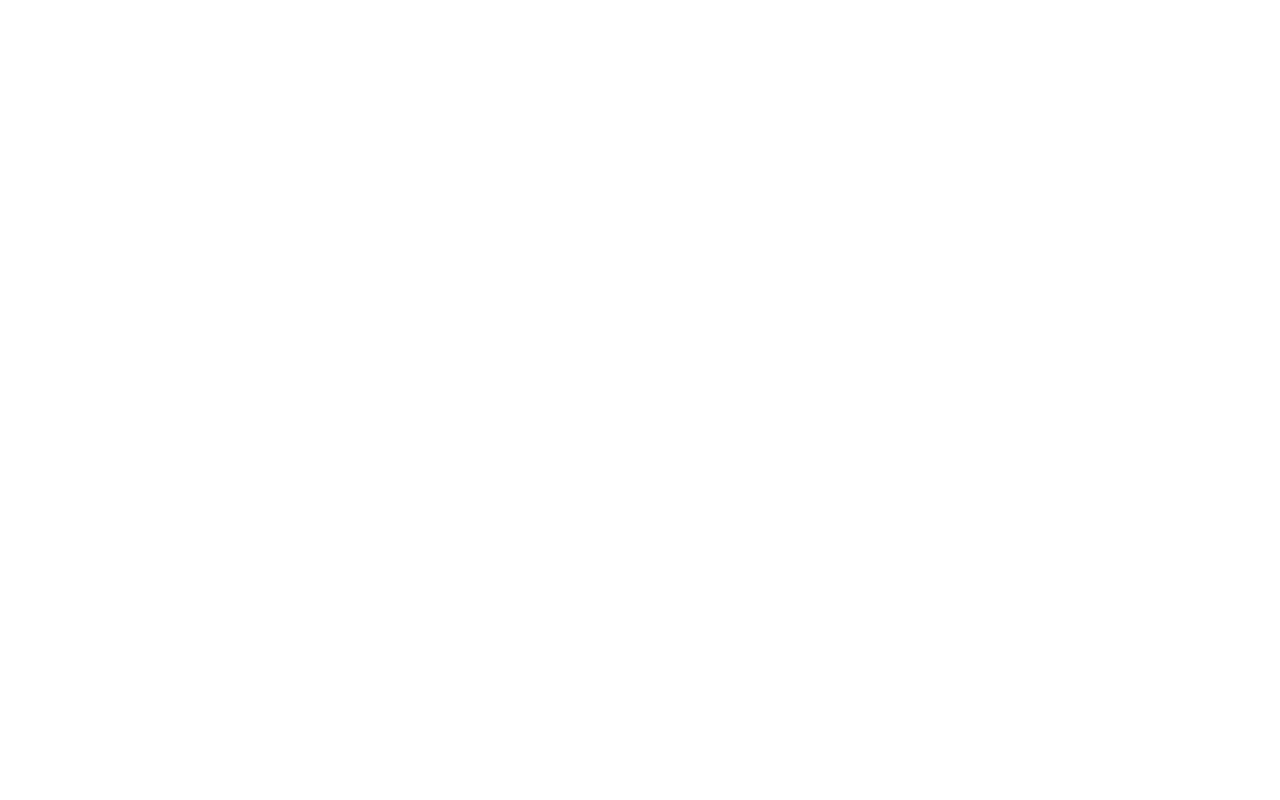
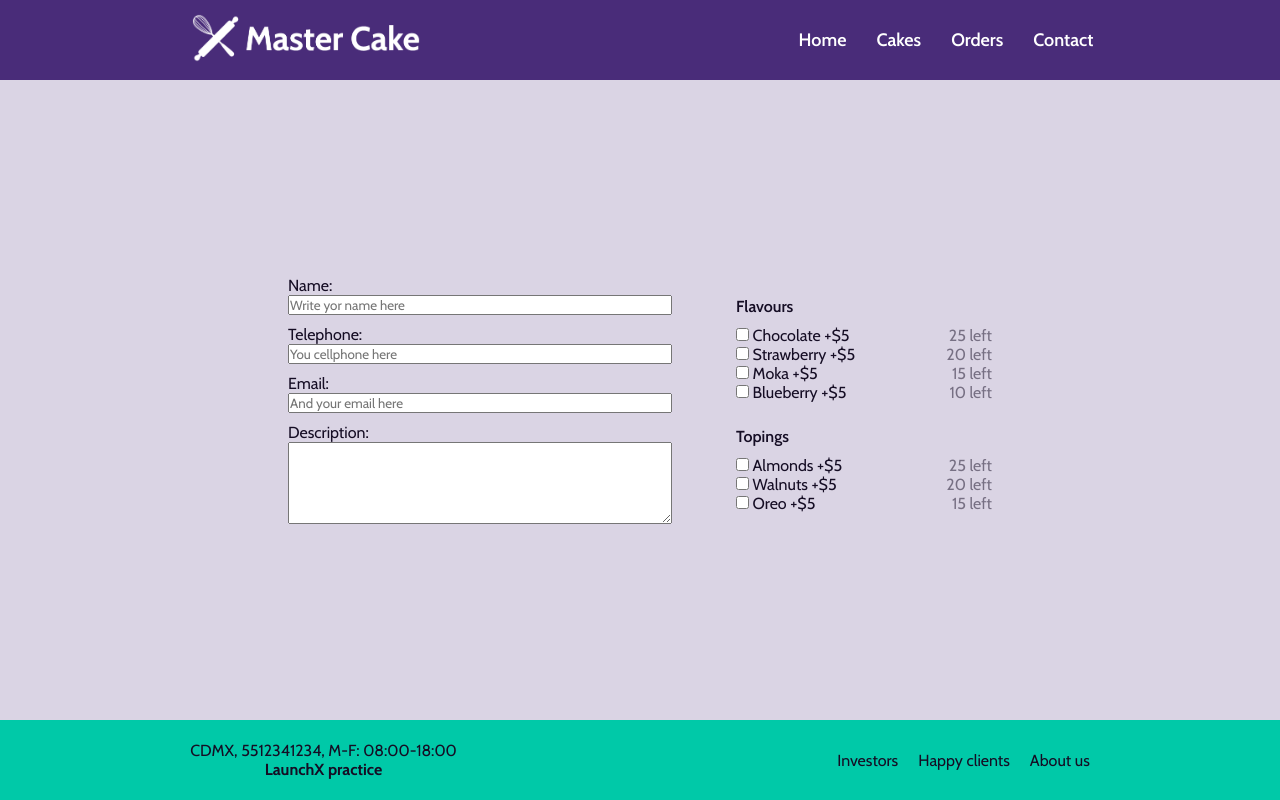
Before and after one commit to eduym17/lxFePracticeBakery, a plain HTML site: page index.html in a window 1280 px wide. Drawn offline with nearby package versions, Linux system fonts and the light colour scheme.

Commit message:
Adds layout

```diff
--- a/index.html
+++ b/index.html
@@ -2,14 +2,107 @@
 <html lang="en">
 <head>
   <link rel="stylesheet" href="styles.css">
+  <link href="https://fonts.googleapis.com/css2?family=Cabin:ital,wght@0,400;0,500;0,600;0,700;1,400;1,500;1,600;1,700&display=swap" rel="stylesheet">
   <meta charset="UTF-8">
   <meta http-equiv="X-UA-Compatible" content="IE=edge">
   <meta name="viewport" content="width=device-width, initial-scale=1.0">
-  <title>Document</title>
+  <title>Bakery | LaunchX</title>
 </head>
 <body>
-  <header></header>
-  <main></main>
-  <footer></footer>
+  <header>
+    <div class="logo">
+      <img src="./assets/icons/Master Cake.png" alt="Master Cake">
+    </div>
+    <div class="navbar">
+      <p>Home</p>
+      <p>Cakes</p>
+      <p>Orders</p>
+      <p>Contact</p>
+    </div>
+  </header>
+  <main>
+    <div class="form">
+      <div class="leftside">
+        <label for="name">Name:</label>
+        <input type="text" id="name" placeholder="Write yor name here" class="input">
+        <label for="tel">Telephone:</label>
+        <input type="tel" id="tel" placeholder="You cellphone here" class="input">
+        <label for="email">Email:</label>
+        <input type="email" id="email" placeholder="And your email here" class="input">
+        <label for="description">Description:</label>
+        <textarea id="description" name="description" rows="5" cols="40" placeholder="Do you have something special on mind?" class="input">
+        </textarea>
+      </div>
+      <div class="rightside">
+        <div class="flavours">
+          <p>Flavours</p>
+          <div class="flavour">
+            <div>
+              <input type="checkbox" name="chocolate" id="chocolate" class="checkbox">
+              <label for="chocolate">Chocolate +$5</label>
+            </div>
+            <p class="quantity">25 left</p>
+          </div>
+          <div class="flavour">
+            <div>
+              <input type="checkbox" name="Strawberry" id="Strawberry" class="checkbox">
+              <label for="Strawberry">Strawberry +$5</label>
+            </div>
+            <p class="quantity">20 left</p>
+          </div>
+          <div class="flavour">
+            <div>
+              <input type="checkbox" name="Moka" id="Moka" class="checkbox">
+              <label for="Moka">Moka +$5</label>
+            </div>
+            <p class="quantity">15 left</p>
+          </div>
+          <div class="flavour">
+            <div>
+              <input type="checkbox" name="Blueberry" id="Blueberry" class="checkbox">
+              <label for="Blueberry">Blueberry +$5</label>
+            </div>
+            <p class="quantity">10 left</p>
+          </div>
+        </div>
+        <div class="topings">
+          <p>Topings</p>
+          <div class="toping">
+            <div>
+              <input type="checkbox" name="Almonds" id="Almonds" class="checkbox">
+              <label for="Almonds">Almonds +$5</label>
+            </div>
+            <p class="quantity">25 left</p>
+          </div>
+          <div class="toping">
+            <div>
+              <input type="checkbox" name="Walnuts" id="Walnuts" class="checkbox">
+              <label for="Walnuts">Walnuts +$5</label>
+            </div>
+            <p class="quantity">20 left</p>
+          </div>
+          <div class="toping">
+            <div>
+              <input type="checkbox" name="Oreo" id="Oreo" class="checkbox">
+              <label for="Oreo">Oreo +$5</label>
+            </div>
+            <p class="quantity">15 left</p>
+          </div>
+        </div>
+      </div>
+    </div>
+
+  </main>
+  <footer>
+    <div class="details">
+      <p>CDMX, 5512341234, M-F: 08:00-18:00</p>
+      <p class="launchx">LaunchX practice</p>
+    </div>
+    <div class="info">
+      <p>Investors</p>
+      <p>Happy clients</p>
+      <p>About us</p>
+    </div>
+  </footer>
 </body>
 </html>
--- a/styles.css
+++ b/styles.css
@@ -0,0 +1,141 @@
+* {
+  box-sizing: border-box;
+  padding: 0;
+  margin: 0;
+  list-style: none;
+  font-family: 'Cabin', sans-serif;
+}
+
+body {
+  background: gray;
+}
+
+header {
+  background: #492C79;
+  height: 10vh;
+  display: flex;
+  align-items: center;
+  justify-content: space-around;
+  font-size: large;
+  font-weight: 600;
+  overflow: hidden;
+}
+
+header > div > img {
+  height: 6vh;
+}
+
+.navbar {
+  color: white;
+  display: flex;
+  gap: 30px;
+}
+
+main {
+  background: #dad4e4;
+  color: #150d24;
+  height: 80vh;
+  display: flex;
+  flex-direction: column;
+  justify-content: center;
+  align-items: center;
+}
+
+.form {
+  display: flex;
+  justify-content: center;
+  align-items: center;
+  gap: 5vw;
+  height: 80vh;
+  overflow: hidden;
+  padding-top: 10px;
+  width: 100vw;
+}
+
+.leftside > label {
+  align-self: flex-start;
+}
+
+.input {
+  width: 100%;
+  margin-bottom: 10px;
+}
+
+textarea {
+  width: 100%;
+  text-align: left;
+  color: #492c79;
+}
+
+.leftside {
+  display: flex;
+  flex-direction: column;
+  width: 30vw;
+}
+
+.rightside {
+  width: 20vw;
+}
+
+.flavours {
+  padding-bottom: 25px;
+}
+
+.flavours > p {
+  padding-bottom: 10px;
+  font-weight: 600;
+}
+
+.topings > p {
+  padding-bottom: 10px;
+  font-weight: 600;
+}
+
+.flavour, .toping {
+  display: flex;
+  align-items: center;
+  justify-content: space-between;
+  gap: 10px;
+}
+
+.flavour > p {
+  opacity: .5;
+}
+
+.toping > p {
+  opacity: .5;
+}
+
+.quantity {
+  justify-self: start;
+}
+
+.checkbox {
+  border: 1px solid red;
+}
+
+footer {
+  background: #00c9a8;
+  color: #150d24;
+  height: 10vh;
+  display: flex;
+  justify-content: space-around;
+  align-items: center;
+  font-weight: 400;
+  overflow: hidden;
+}
+
+.details {
+  display: flex;
+  flex-direction: column;
+  align-items: center;
+}
+
+.launchx {
+  font-weight: 800;
+}
+
+.info {
+  display: flex;
+  gap: 20px;
+}
```
Also changed, not shown: assets/icons/Master Cake.png (added), 1 other file.
